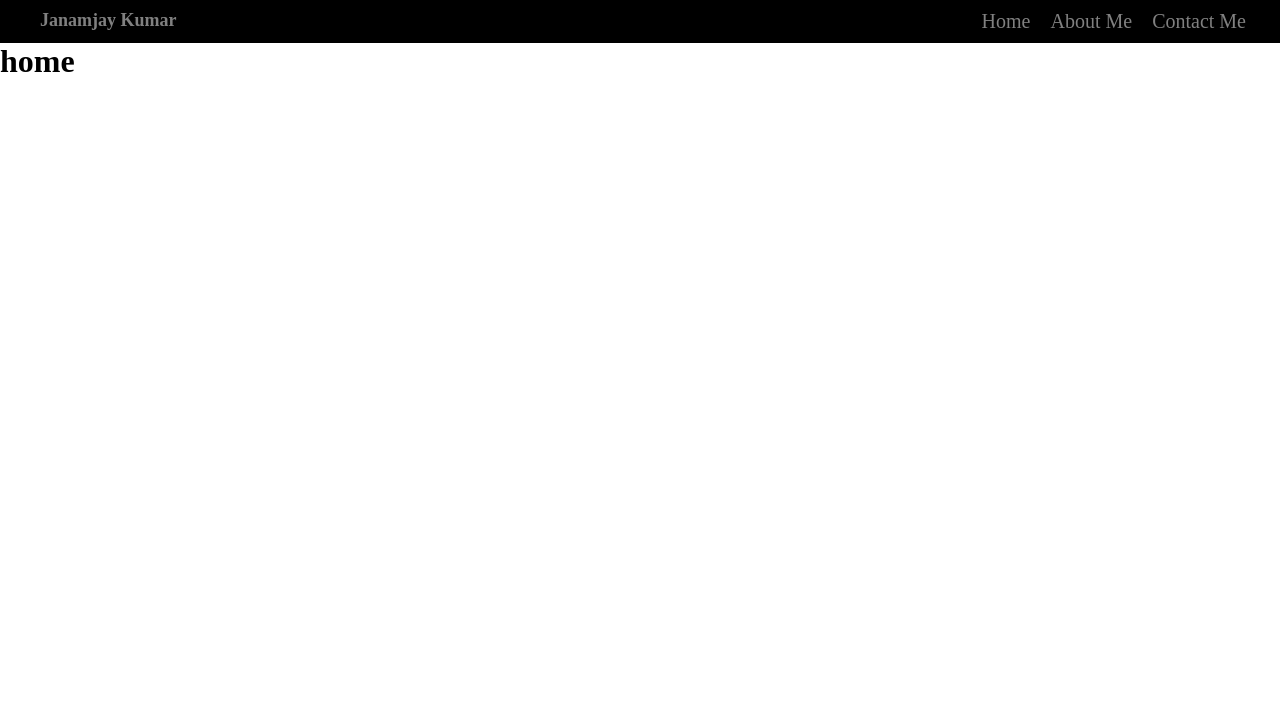
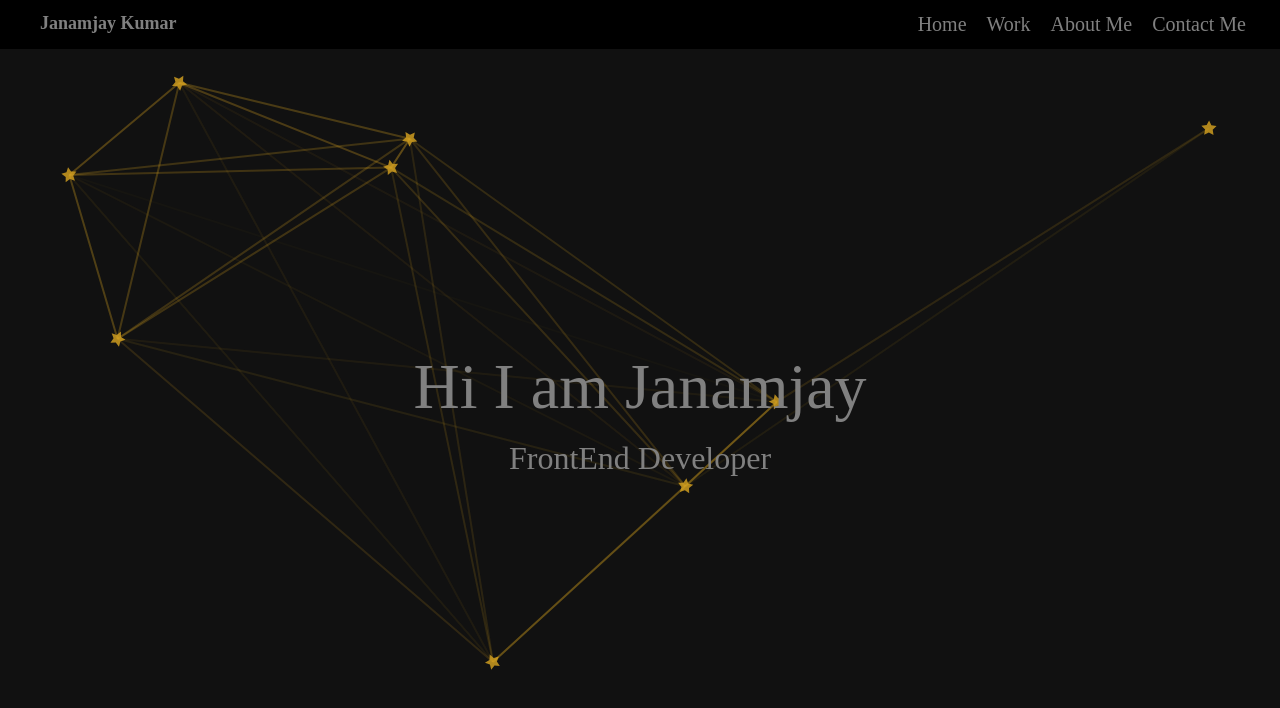
Before and after one commit to Janamjay/portfolio_my_self, a React (Vite) app: page / in a window 1280 px wide. Shown: the top 708 px of the page. Built offline with nearby package versions, Linux system fonts and the light colour scheme.

Commit message:
tsparticles done

```diff
--- a/package.json
+++ b/package.json
@@ -13,7 +13,9 @@
     "react": "^18.2.0",
     "react-dom": "^18.2.0",
     "react-icons": "^4.8.0",
-    "react-router-dom": "^6.11.2"
+    "react-router-dom": "^6.11.2",
+    "react-tsparticles": "^2.9.3",
+    "tsparticles": "^2.9.3"
   },
   "devDependencies": {
     "@types/react": "^18.0.28",
--- a/src/App.jsx
+++ b/src/App.jsx
@@ -5,6 +5,7 @@ import { Routes, Route } from "react-router-dom";
 import Home from "./pages/home/Home";
 import About from "./pages/about/About";
 import Contact from "./pages/contact/Contact";
+import Work from "./pages/work/Work";
 
 function App() {
   return (
@@ -12,6 +13,7 @@ function App() {
       <Navbar />
       <Routes>
         <Route path="/" element={<Home />} />
+        <Route path="/work" element={<Work />} />
         <Route path="/about" element={<About />} />
         <Route path="/contact" element={<Contact />} />
       </Routes>
--- a/src/component/navbar/Navbar.jsx
+++ b/src/component/navbar/Navbar.jsx
@@ -15,6 +15,9 @@ export default function Navbar() {
         <div className={`${show ? nav.Active_Links : nav.right} `}>
           <li className={nav.common}>
             <Link to="/"> Home</Link>
+          </li>
+          <li className={nav.common}>
+            <Link to="/work"> Work</Link>
           </li>
           <li className={nav.common}>
             <Link to="/about">About Me</Link>
--- a/src/component/navbar/navbar.module.css
+++ b/src/component/navbar/navbar.module.css
@@ -5,7 +5,7 @@
     justify-content: space-between;
     position: sticky;
     z-index: 10;
-    padding: 10px 0;
+    padding: 13px 0;
     top: 0;
   }
 
@@ -18,24 +18,14 @@
     color: grey;
     font-size: 18px;
   }
+  .title h1:hover {
+    color: goldenrod;
+  }
 
   .right {
     margin-right: 24px;
     display: flex;
     align-items: center;
-  }
-
-  .right li,
-   a {
-    text-decoration: none;
-    list-style: none;
-    cursor: pointer;
-    color: grey;
-    font-size: 18px;
-  }
-
-  .right a:hover {
-    color: white;
   }
 
   .common {
@@ -52,7 +42,7 @@
   }
 
   .right a:hover {
-    color: white;
+    color: goldenrod;
   }
 
 
--- a/src/pages/home/Home.jsx
+++ b/src/pages/home/Home.jsx
@@ -1,11 +1,150 @@
-import React from 'react'
+import React from "react";
+import home from './home.module.css';
+import Particles from "react-tsparticles";
+import { loadFull } from "tsparticles";
 
 const Home = () => {
+  const particlesInit = async (main) => {
+    console.log(main);
+
+    // you can initialize the tsParticles instance (main) here, adding custom shapes or presets
+    // this loads the tsparticles package bundle, it's the easiest method for getting everything ready
+    // starting from v2 you can add only the features you need reducing the bundle size
+    await loadFull(main);
+  };
   return (
-    <div>
-      <h1>home</h1>
+    <div className={home.main_container}>
+      <div className={home.content}>
+        <h1>Hi I am Janamjay</h1>
+        <p>FrontEnd Developer</p>
+      </div>
+      <div className={home.particle}>
+        <Particles
+          id="tsparticles"
+          init={particlesInit}
+          options={{
+            fullScreen: {
+              enable: true,
+              zIndex: -1,
+            },
+            particles: {
+              number: {
+                value: 10,
+                density: {
+                  enable: false,
+                  value_area: 800,
+                },
+              },
+              color: {
+                value: "#DAA520",
+              },
+              shape: {
+                type: "star",
+                options: {
+                  sides: 10,
+                },
+              },
+              opacity: {
+                value: 0.8,
+                random: false,
+                anim: {
+                  enable: false,
+                  speed: 1,
+                  opacity_min: 0.1,
+                  sync: false,
+                },
+              },
+              size: {
+                value: 4,
+                random: false,
+                anim: {
+                  enable: false,
+                  speed: 40,
+                  size_min: 0.1,
+                  sync: false,
+                },
+              },
+              rotate: {
+                value: 0,
+                random: true,
+                direction: "clockwise",
+                animation: {
+                  enable: true,
+                  speed: 5,
+                  sync: false,
+                },
+              },
+              line_linked: {
+                enable: true,
+                distance: 800,
+                color: "#DAA520",
+                opacity: 0.4,
+                width: 2,
+              },
+              move: {
+                enable: true,
+                speed: 2,
+                direction: "none",
+                random: false,
+                straight: false,
+                out_mode: "out",
+                attract: {
+                  enable: false,
+                  rotateX: 600,
+                  rotateY: 1200,
+                },
+              },
+            },
+            interactivity: {
+              events: {
+                onhover: {
+                  enable: true,
+                  mode: ["grab"],
+                },
+                onclick: {
+                  enable: false,
+                  mode: "bubble",
+                },
+                resize: true,
+              },
+              modes: {
+                grab: {
+                  distance: 400,
+                  line_linked: {
+                    opacity: 1,
+                  },
+                },
+                bubble: {
+                  distance: 400,
+                  size: 40,
+                  duration: 2,
+                  opacity: 8,
+                  speed: 3,
+                },
+                repulse: {
+                  distance: 200,
+                },
+                push: {
+                  particles_nb: 4,
+                },
+                remove: {
+                  particles_nb: 2,
+                },
+              },
+            },
+            retina_detect: true,
+            background: {
+              color: "#111",
+              image: "",
+              position: "50% 50%",
+              repeat: "no-repeat",
+              size: "cover",
+            },
+          }}
+        />
+      </div>
     </div>
-  )
-}
+  );
+};
 
-export default Home
+export default Home;
--- a/src/pages/home/home.module.css
+++ b/src/pages/home/home.module.css
@@ -0,0 +1,26 @@
+.content{
+    display: flex;
+    flex-direction: column;
+    justify-content: center;
+    align-items: center;
+    height: 91vh;
+}
+.content h1 , p{
+    color: grey;
+}
+.content h1{
+    font-size: 4rem;
+    font-weight: 500;
+    margin-bottom: 1rem;
+}
+.content p{
+    font-size: 2rem;
+    font-weight: 500;
+}
+
+.content  p:hover{
+    color: white;
+}
+.content  h1:hover{
+    color: white;
+}
--- /dev/null
+++ b/src/pages/work/Work.jsx
@@ -0,0 +1,11 @@
+import React from 'react'
+
+const Work = () => {
+  return (
+    <div>
+      <h1>Projects</h1>
+    </div>
+  )
+}
+
+export default Work
```
Also changed, not shown: src/pages/work/work.module.css (added), 1 other file (tests, documents, lock files or other folders).
